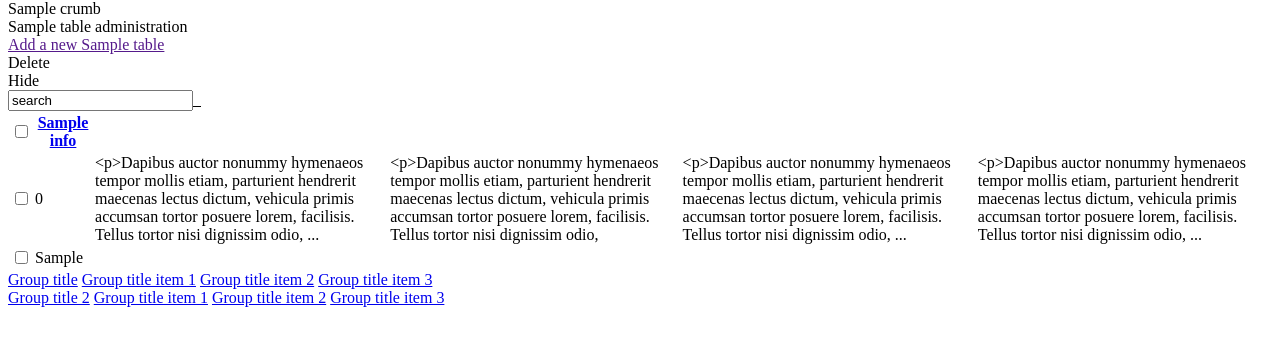
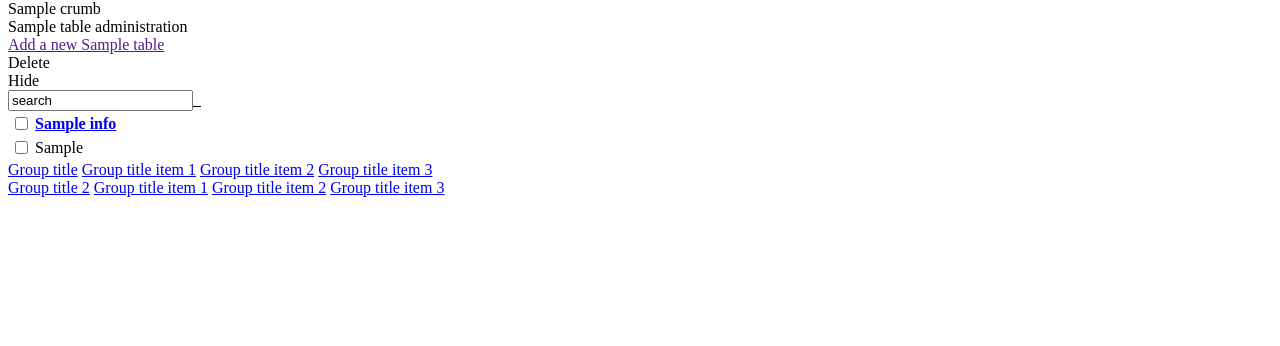
Before and after one commit to sacrud/sacrud, a Python web app: template sacrud/templates/sacrud/list.jinja2 in a window 1280 px wide. Shown: the part 44-390 px from the top of the page. Run offline with Jinja, Linux system fonts and the light colour scheme; the template is opened without the code that fills it: most values are stand-ins (such as "Sample title", 1, 10 or a date in 2020).

Commit message:
move garbage from template list

```diff
--- a/sacrud/templates/sacrud/forms/list.jinja2
+++ b/sacrud/templates/sacrud/forms/list.jinja2
@@ -67,14 +67,6 @@
                                 </tr>
                             </thead>
                             <tbody class="sacrud-grid-content-grid__body">
-                                <tr class="sacrud-grid-content-grid__body-row sacrud-grid-content-grid__body-row_state_active">
-                                    <td class="sacrud-grid-content-grid__body-item"><input type="checkbox"></td>
-                                    <td class="sacrud-grid-content-grid__body-item">0</td>
-                                    <td class="sacrud-grid-content-grid__body-item">&lt;p&gt;Dapibus auctor nonummy hymenaeos tempor mollis etiam, parturient hendrerit maecenas lectus dictum, vehicula primis accumsan tortor posuere lorem, facilisis. Tellus tortor nisi dignissim odio, ...</td>
-                                    <td class="sacrud-grid-content-grid__body-item">&lt;p&gt;Dapibus auctor nonummy hymenaeos tempor mollis etiam, parturient hendrerit maecenas lectus dictum, vehicula primis accumsan tortor posuere lorem, facilisis. Tellus tortor nisi dignissim odio,</td>
-                                    <td class="sacrud-grid-content-grid__body-item">&lt;p&gt;Dapibus auctor nonummy hymenaeos tempor mollis etiam, parturient hendrerit maecenas lectus dictum, vehicula primis accumsan tortor posuere lorem, facilisis. Tellus tortor nisi dignissim odio, ...</td>
-                                    <td class="sacrud-grid-content-grid__body-item">&lt;p&gt;Dapibus auctor nonummy hymenaeos tempor mollis etiam, parturient hendrerit maecenas lectus dictum, vehicula primis accumsan tortor posuere lorem, facilisis. Tellus tortor nisi dignissim odio, ...</td>
-                                </tr>
                                 {% for row in sa_crud['row'] %}
                                     {% set row_id = row[sa_crud['pk']] %}
                                     <tr id="{{ sa_crud['table'].__tablename__ }}_{{ row_id }}"
```
